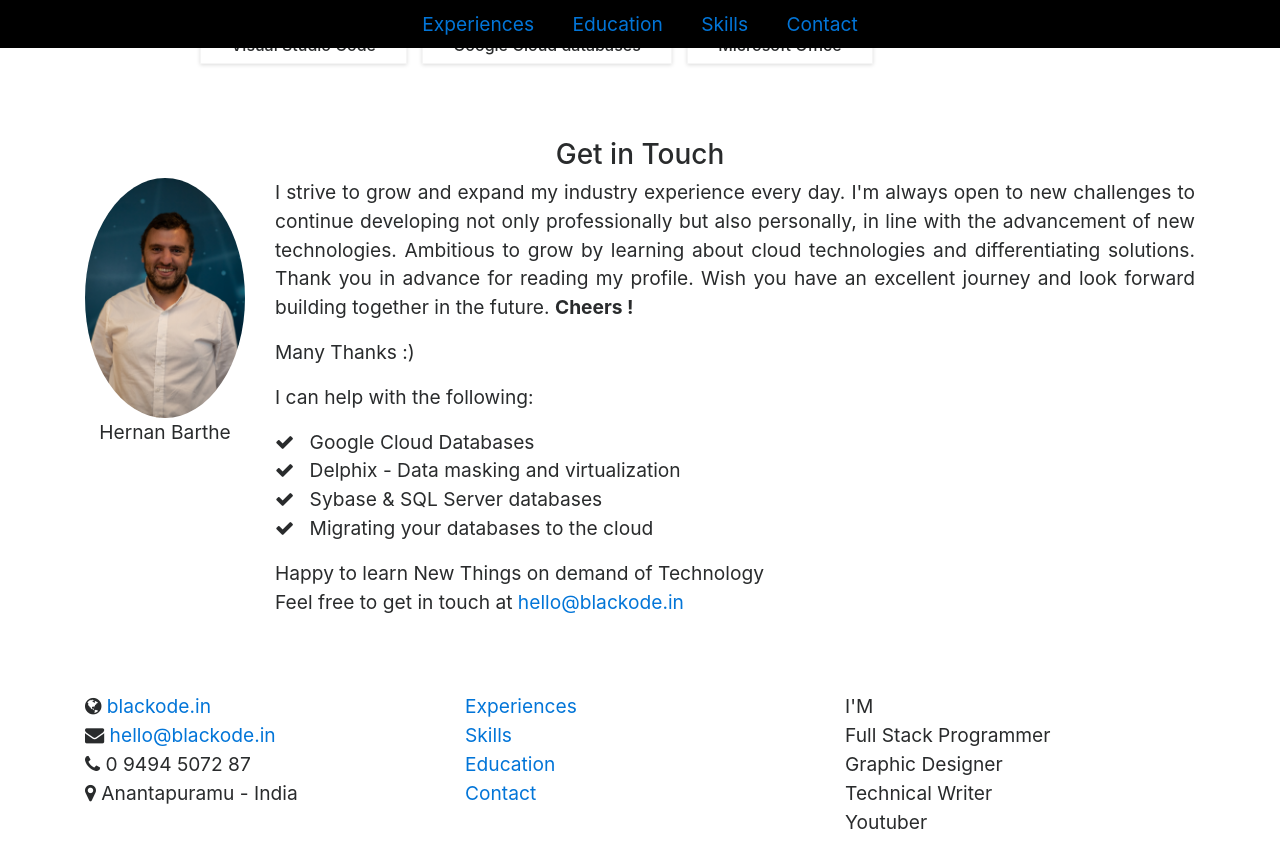
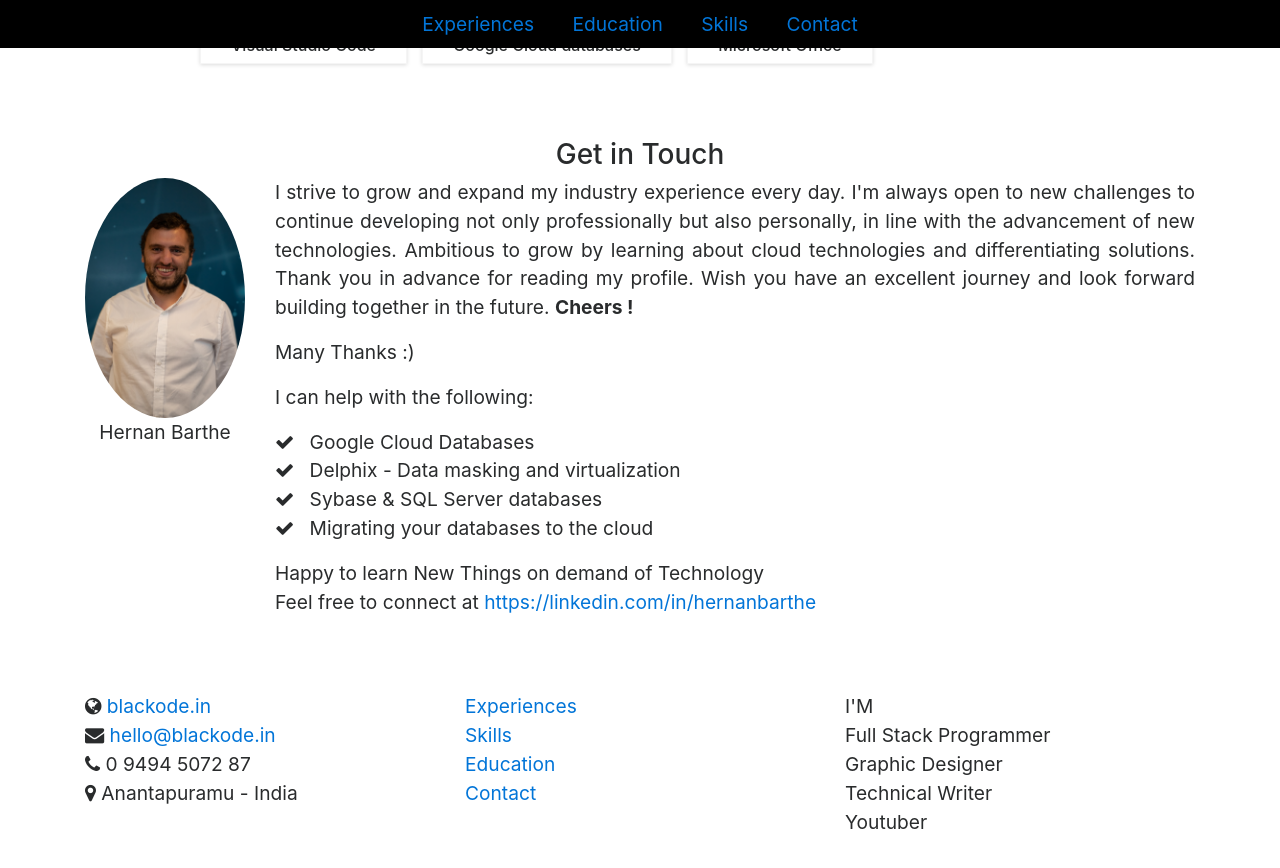
Before and after one commit to HBarthe/hbarthe.github.io, a Jekyll site: the page built from index.html, in a window 1280 px wide and 900 px high, scrolled down 2614 px. Shown: the top 868 px of the window. Built offline with Jekyll 4.4.1, drawn with Linux system fonts in a browser that asks for light colours; a style sheet for code colours, icons or effects is not loaded.

Commit message:
Update contact.html

```diff
--- a/_includes/contact.html
+++ b/_includes/contact.html
@@ -26,7 +26,7 @@
                 </ul>
                 <span>Happy to learn New Things on demand of Technology </span>
 
-            <p class="text-left info">Feel free to get in touch at <span class="theme-color"> <a href="mailto: hello@blackode.in">hello@blackode.in</a> </span></p>
+            <p class="text-left info">Feel free to connect at <span class="theme-color"> <a href="mailto: hello@blackode.in">https://linkedin.com/in/hernanbarthe</a> </span></p>
             <div class="social-media">
                 {% include social.html social= site.data.profile.social %}
             </div>
```
